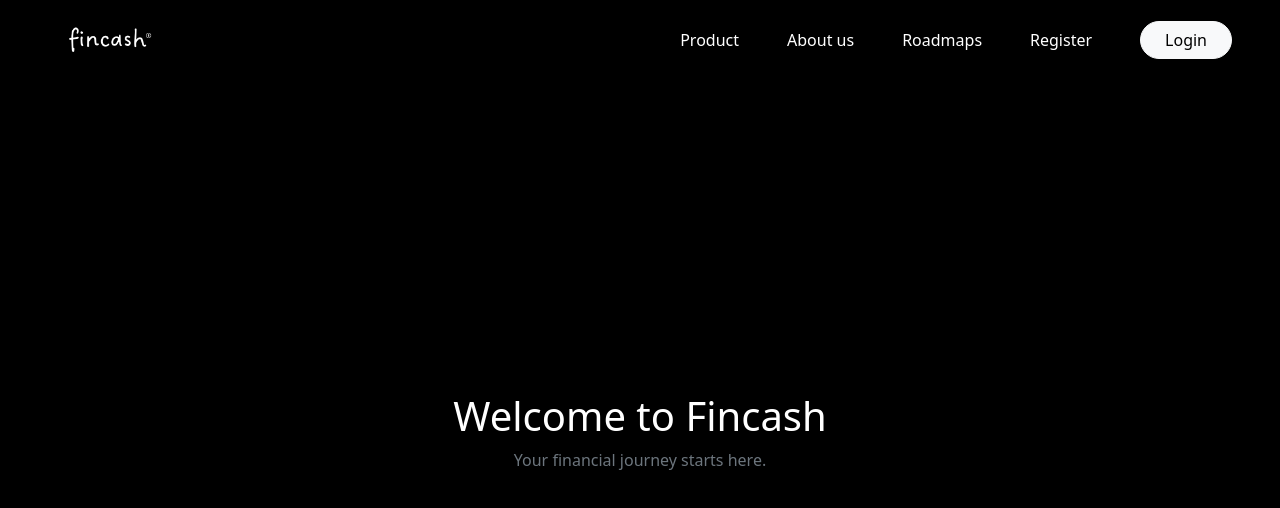
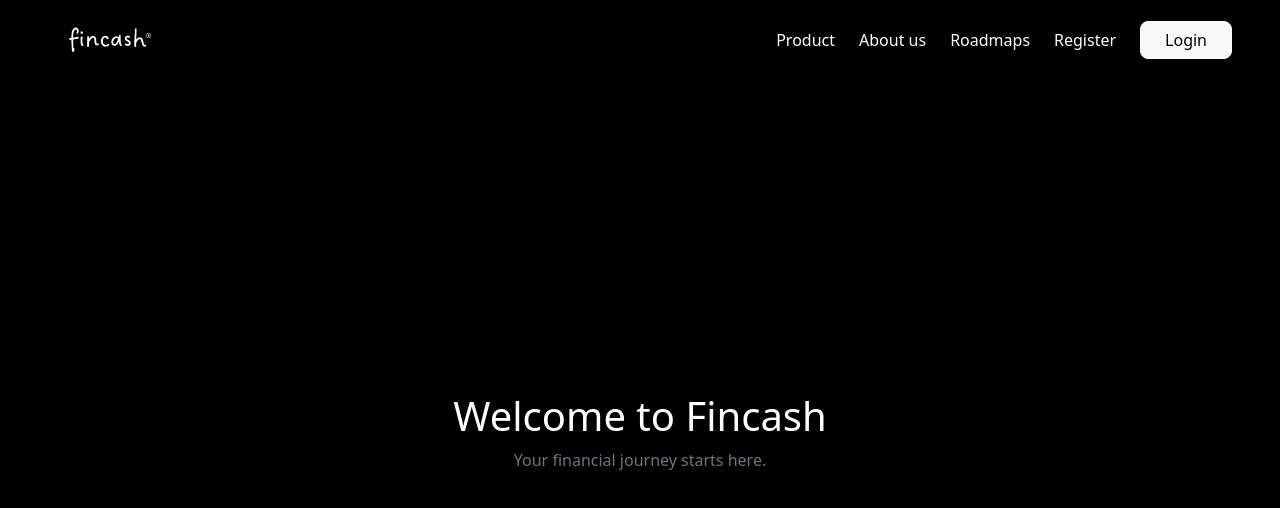
Before and after one commit to NEW-FINCASH/New-Fincash-Frontend, a React (Vite) app: page / in a window 1280 px wide. Shown: the top 508 px of the page. Built offline with nearby package versions, Linux system fonts and the light colour scheme.

Commit message:
style: adjust Header component layout for improved spacing and button styling

```diff
--- a/src/components/Header.tsx
+++ b/src/components/Header.tsx
@@ -5,12 +5,12 @@
         <header className="vw-100 py-3 px-5 d-flex justify-content-center align-items-center text-white" style={{ height: '80px'}}>
             <div className="d-flex justify-content-between align-items-center w-100">
                 <img src="/assets/fincash.png" alt="Logo" style={{ width: '10%'}}/>
-                <div className="d-flex justify-content-between align-items-center gap-5">
+                <div className="d-flex justify-content-between align-items-center gap-4">
                     <Link to="" className="text-white text-decoration-none">Product</Link>
                     <Link to="" className="text-white text-decoration-none">About us</Link>
                     <Link to="" className="text-white text-decoration-none">Roadmaps</Link>
                     <Link to="" className="text-white text-decoration-none">Register</Link>
-                    <Link to="" className="text-decoration-none btn btn-light rounded-5 px-4">Login</Link>
+                    <Link to="" className="text-decoration-none btn btn-light rounded-3 px-4">Login</Link>
                 </div>
             </div>
         </header>
```
